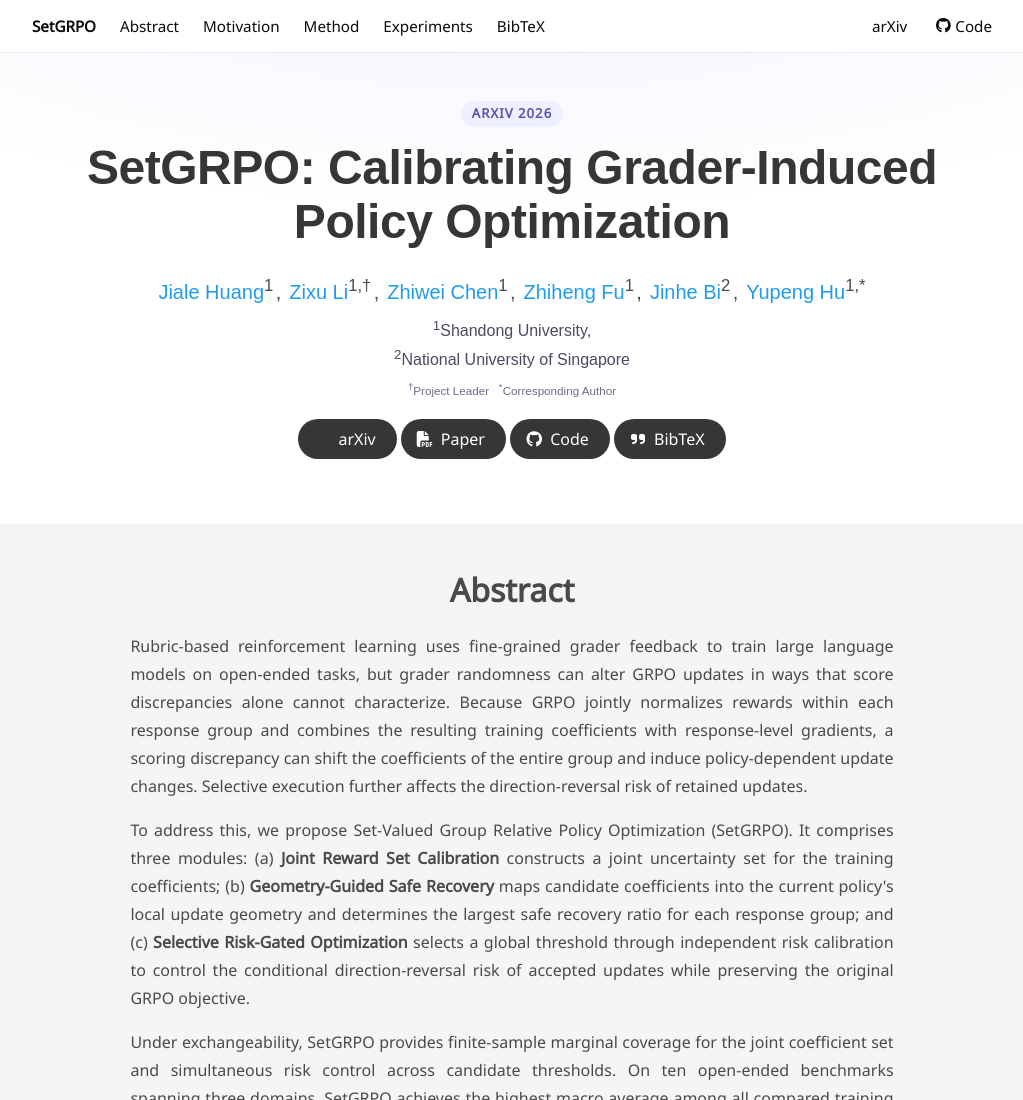
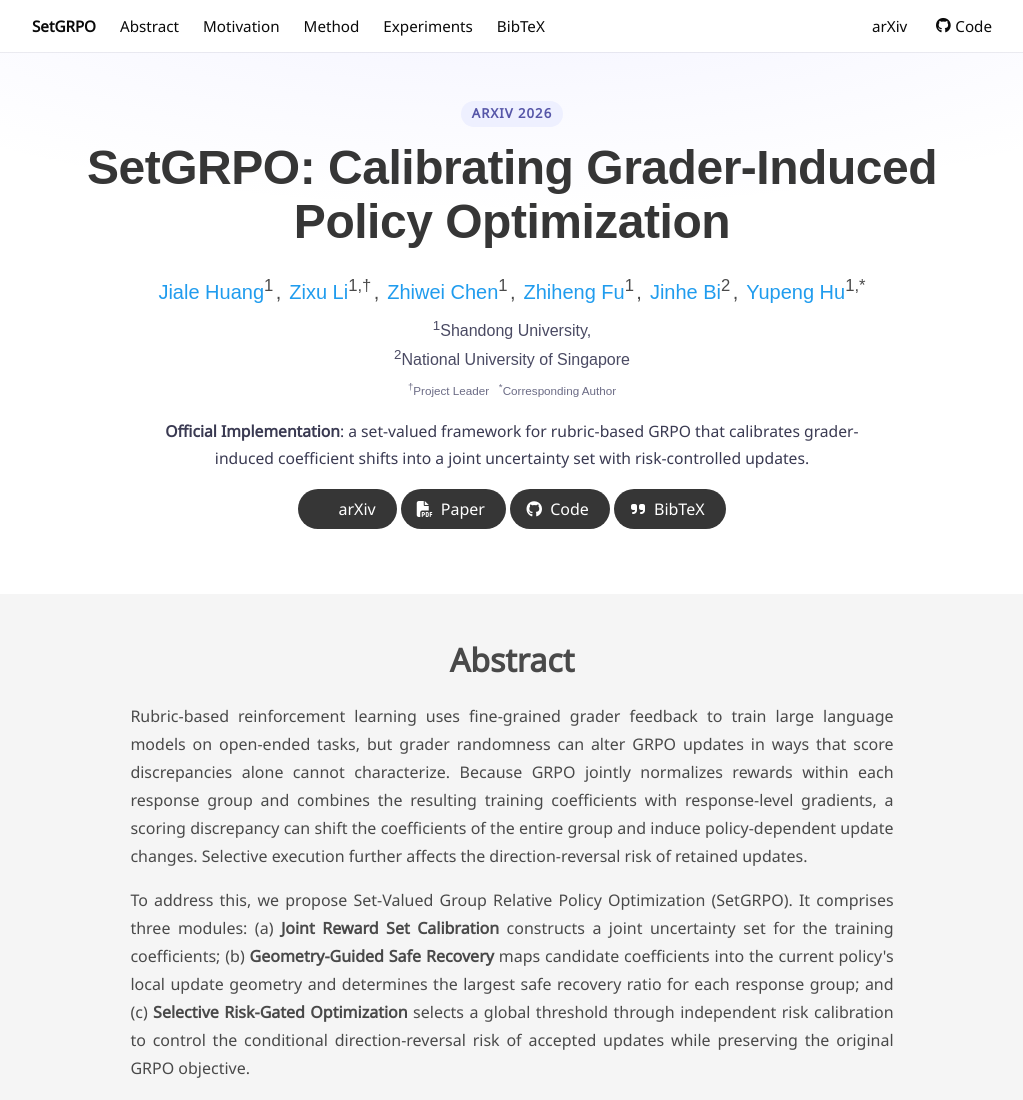
Before and after one commit to ArcadiaDream/SetGRPO.github.io, a plain HTML site: page index.html in a window 1280 px wide. Shown: the top 1100 px of the page, without its empty margins (128-1151 px from the left). Drawn offline with nearby package versions, Linux system fonts and the light colour scheme; some icons are missing; a web font is replaced by a local one.

Commit message:
Add the official-implementation tagline under the author block

```diff
--- a/index.html
+++ b/index.html
@@ -108,6 +108,11 @@
               <span class="eql-cntrb"><small><sup>†</sup>Project Leader&nbsp;&nbsp;&nbsp;<sup>*</sup>Corresponding
                   Author</small></span>
             </div>
+
+            <p class="setgrpo-tagline">
+              <b>Official Implementation</b>: a set-valued framework for rubric-based GRPO that calibrates
+              grader-induced coefficient shifts into a joint uncertainty set with risk-controlled updates.
+            </p>
 
             <div class="column has-text-centered">
               <div class="publication-links">
--- a/static/css/setgrpo.css
+++ b/static/css/setgrpo.css
@@ -75,6 +75,14 @@ body {
   margin-top: 0.5rem;
   color: #4a4a63;
   line-height: 1.6;
+}
+
+.setgrpo-tagline {
+  max-width: 46rem;
+  margin: 1rem auto 0;
+  color: #3a3a52;
+  font-size: 0.98rem;
+  line-height: 1.7;
 }
 
 .publication-authors .author-link {
```
